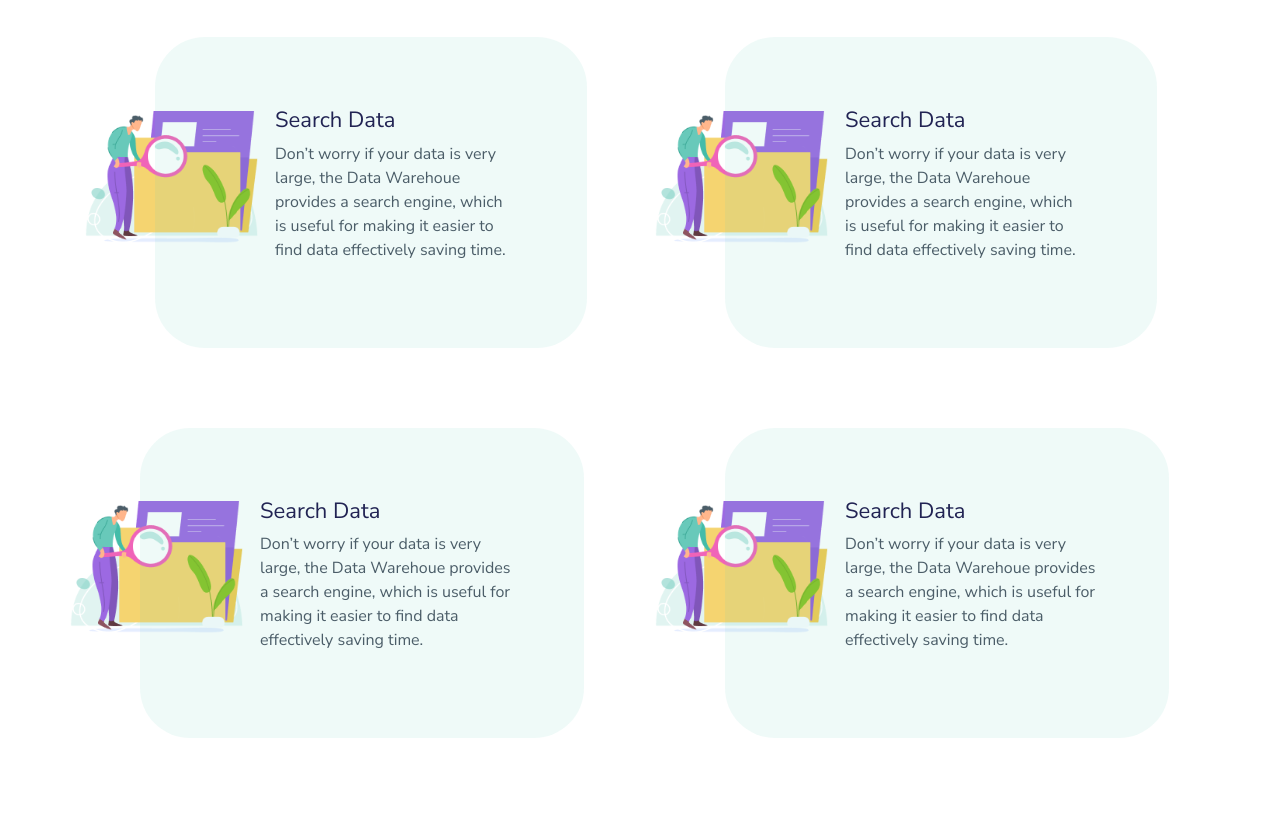
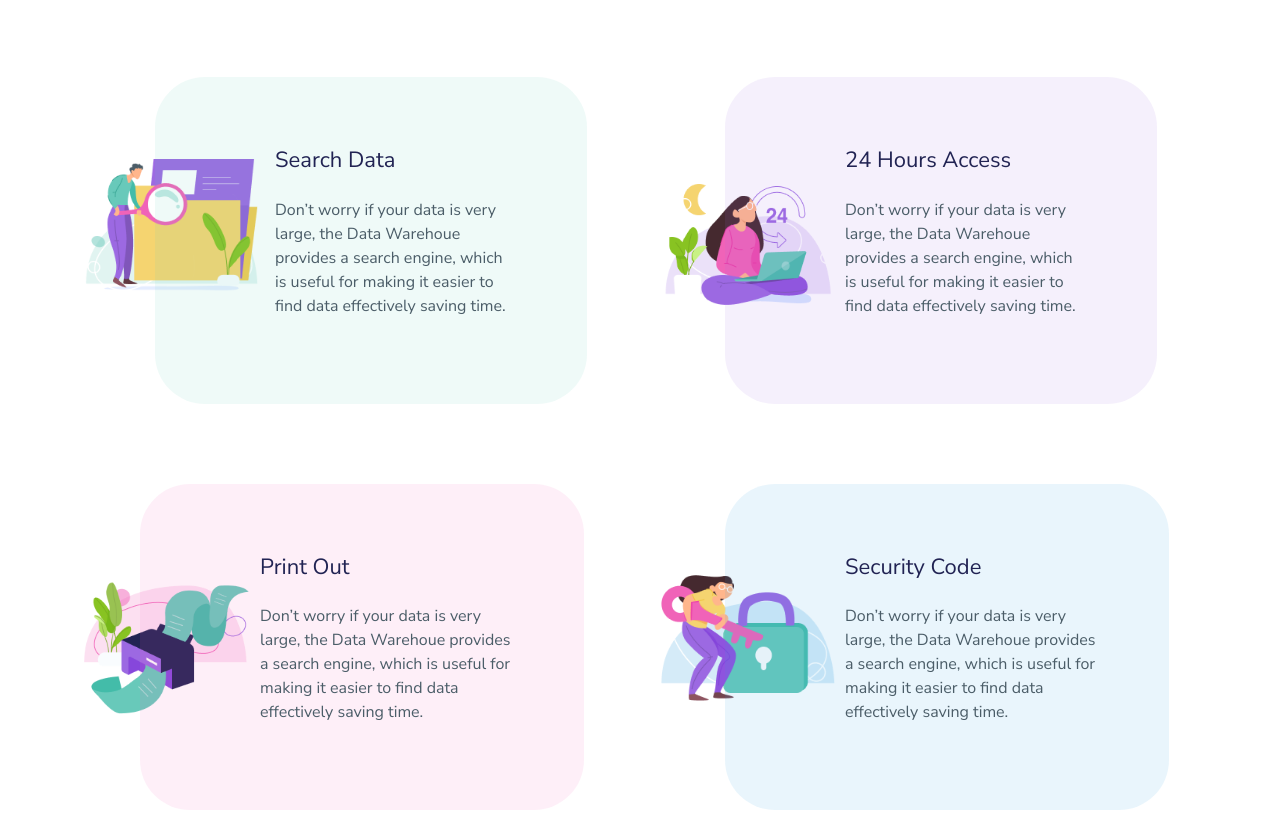
Before and after one commit to Kveline/Implementasi-Mockup, a plain HTML site: page index.html in a window 1280 px wide. Shown: the part 1423-2236 px from the top of the page. Drawn offline with nearby package versions, Linux system fonts and the light colour scheme.

Commit message:
Fix Navbar, add more icon and iilustration

```diff
--- a/index.html
+++ b/index.html
@@ -140,13 +140,13 @@
                 <div class="col-md-6 fitur">
 
                     <div class="ilustrasi-fitur">
-                        <img class="gambar-fitur" src="fitur1.png" alt="">
+                        <img class="gambar-fitur" src="fitur2.png" alt="">
                     </div>
 
 
-                    <div class="detail-fitur">
+                    <div style="background:rgba(156, 105, 226, 0.1)" class="detail-fitur">
                         <h5 class="nama-fitur">
-                            Search Data
+                            24 Hours Access
                         </h5>
 
                         <p class="penjelasan-fitur">
@@ -163,13 +163,13 @@
                     <div class="col-md-6 fitur">
 
                         <div class="ilustrasi-fitur">
-                            <img class="gambar-fitur" src="fitur1.png" alt="">
+                            <img class="gambar-fitur" src="fitur3.png" alt="">
                         </div>
 
 
-                        <div class="detail-fitur">
+                        <div style="background: rgba(240, 99, 184, 0.1);" class="detail-fitur">
                             <h5 class="nama-fitur">
-                                Search Data
+                                Print Out
                             </h5>
 
                             <p class="penjelasan-fitur">
@@ -185,13 +185,13 @@
                     <div class="col-md-6 fitur">
 
                         <div class="ilustrasi-fitur">
-                            <img class="gambar-fitur" src="fitur1.png" alt="">
+                            <img class="gambar-fitur" src="fitur4.png" alt="">
                         </div>
 
 
-                        <div class="detail-fitur">
+                        <div style="background: rgba(45, 156, 219, 0.1);" class="detail-fitur">
                             <h5 class="nama-fitur">
-                                Search Data
+                                Security Code
                             </h5>
 
                             <p class="penjelasan-fitur">
@@ -278,13 +278,13 @@
 
                 <div class="logo-sosmed">
                     <a href="">
-                        <img src="f.png" alt="">
+                        <img src="facebook.png" alt="">
                     </a>
                     <a href="">
-                        <img src="f.png" alt="">
+                        <img src="twitter.png" alt="">
                     </a>
                     <a href="">
-                        <img src="f.png" alt="">
+                        <img src="instagram.png" alt="">
                     </a>
                 </div>
             </div>
--- a/style.css
+++ b/style.css
@@ -125,7 +125,7 @@ nav {
 }
 
 .content1 {
-    margin-top: 120px;
+    margin-top: 160px;
 }
 
 
@@ -225,6 +225,8 @@ nav {
 .nama-fitur {
     color: #212353;
     font-size: 22px;
+    font-weight: 500;
+    margin-bottom: 24px;
 }
 
 .penjelasan-fitur {
@@ -371,6 +373,14 @@ color: #212353;
 /* end of footer */
 
 
+@media only screen and (min-width:768px){
+    nav{
+        top: -42px;
+        padding: 20px;
+    }
+}
+
+
 
 
 
@@ -396,7 +406,7 @@ color: #212353;
 
     .content1 {
         flex-direction: column-reverse;
-        margin-top: 40px;
+        margin-top: 120px;
     }
 
     .ilustrasi1 {
```
Also changed, not shown: facebook.png (renamed from f.png), fitur2.png (added), fitur3.png (added), fitur4.png (added), instagram.png (added), twitter.png (added).
